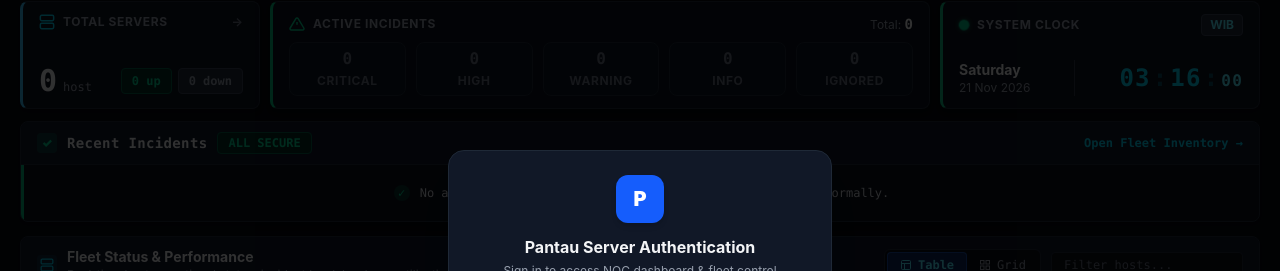
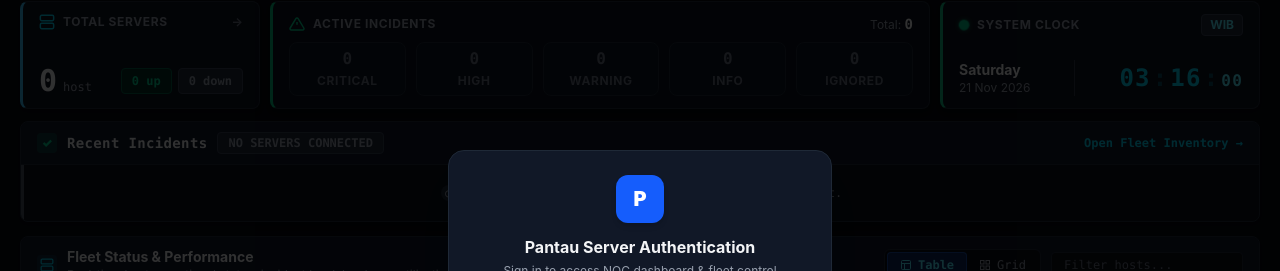
Before and after one commit to azhuka/pantau-server, a Vue app in the folder frontend/: page / in a window 1280 px wide. Shown: the part 75-346 px from the top of the page. Built offline with nearby package versions, Linux system fonts and the light colour scheme.

Commit message:
fix(ui): hapus teks statis fiktif 10 server dan terapkan status dinamis murni

```diff
--- a/frontend/src/components/dashboard/DashboardView.vue
+++ b/frontend/src/components/dashboard/DashboardView.vue
@@ -159,9 +159,9 @@
           </h3>
           <span
             class="px-2.5 py-0.5 rounded text-xs font-mono font-bold"
-            :class="activeProblems.length > 0 ? 'bg-rose-950 text-rose-300 border border-rose-800' : 'bg-emerald-950 text-emerald-400 border border-emerald-800'"
+            :class="activeProblems.length > 0 ? 'bg-rose-950 text-rose-300 border border-rose-800' : (servers.length === 0 ? 'bg-gray-800 text-gray-400 border border-gray-700' : 'bg-emerald-950 text-emerald-400 border border-emerald-800')"
           >
-            {{ activeProblems.length > 0 ? `${activeProblems.length} ${t('active_incidents')}` : t('nav_status_all_secure') }}
+            {{ activeProblems.length > 0 ? `${activeProblems.length} ${t('active_incidents')}` : (servers.length === 0 ? t('nav_status_no_nodes') : t('nav_status_all_secure')) }}
           </span>
         </div>
 
@@ -173,13 +173,24 @@
         </button>
       </div>
 
-      <!-- State Kosong / 100% Normal -->
+      <!-- State Kosong / Status Insiden Dinamis -->
       <div
         v-if="activeProblems.length === 0"
-        class="p-5 text-center text-xs text-gray-300 font-mono flex items-center justify-center gap-2.5 bg-[#090d16]/40 border-l-[3px] border-l-emerald-500"
+        class="p-5 text-center text-xs font-mono flex items-center justify-center gap-2.5 bg-[#090d16]/40"
+        :class="servers.length === 0 ? 'border-l-[3px] border-l-gray-600 text-gray-400' : 'border-l-[3px] border-l-emerald-500 text-gray-300'"
       >
-        <span class="w-4 h-4 rounded-full bg-emerald-500/20 text-emerald-400 flex items-center justify-center text-xs font-bold">✓</span>
-        <span>{{ t('dash_incidents_empty') }}</span>
+        <span
+          class="w-4 h-4 rounded-full flex items-center justify-center text-xs font-bold"
+          :class="servers.length === 0 ? 'bg-gray-800 text-gray-400' : 'bg-emerald-500/20 text-emerald-400'"
+        >
+          {{ servers.length === 0 ? '○' : '✓' }}
+        </span>
+        <span>
+          {{ servers.length === 0
+            ? t('dash_incidents_empty_no_servers')
+            : t('dash_incidents_empty', { count: servers.length })
+          }}
+        </span>
       </div>
 
       <!-- Tabel Insiden Terkini -->
--- a/frontend/src/i18n/en.js
+++ b/frontend/src/i18n/en.js
@@ -7,6 +7,7 @@ export default {
   nav_settings: 'Settings',
   nav_status_live: 'LIVE TELEMETRY',
   nav_status_all_secure: 'ALL SECURE',
+  nav_status_no_nodes: 'NO SERVERS CONNECTED',
   nav_status_alert: 'ALERT DETECTED',
   nav_operator: 'Operator',
   nav_logout: 'Sign Out',
@@ -43,7 +44,8 @@ export default {
   sev_ignored: 'Ignored',
 
   dash_recent_incidents: 'Recent Incidents',
-  dash_incidents_empty: 'No active incidents. All 10 fleet servers are operating normally.',
+  dash_incidents_empty: 'No active incidents. All {count} fleet servers are operating normally.',
+  dash_incidents_empty_no_servers: 'No active incidents. No fleet servers connected yet.',
   dash_open_fleet: 'Open Fleet Inventory →',
   dash_col_time: 'TIME',
   dash_col_server: 'SERVER',
--- a/frontend/src/i18n/id.js
+++ b/frontend/src/i18n/id.js
@@ -7,6 +7,7 @@ export default {
   nav_settings: 'Pengaturan',
   nav_status_live: 'TELEMETRI LANGSUNG',
   nav_status_all_secure: '100% AMAN',
+  nav_status_no_nodes: 'BELUM ADA SERVER',
   nav_status_alert: 'ANOMALI TERDETEKSI',
   nav_operator: 'Operator',
   nav_logout: 'Keluar',
@@ -43,7 +44,8 @@ export default {
   sev_ignored: 'Diabaikan',
 
   dash_recent_incidents: 'Insiden Terkini',
-  dash_incidents_empty: 'Tidak ada insiden aktif. Seluruh 10 server armada beroperasi normal.',
+  dash_incidents_empty: 'Tidak ada insiden aktif. Seluruh {count} server armada beroperasi normal.',
+  dash_incidents_empty_no_servers: 'Tidak ada insiden aktif. Belum ada server armada terhubung.',
   dash_open_fleet: 'Buka Inventaris Armada →',
   dash_col_time: 'WAKTU',
   dash_col_server: 'SERVER',
```
